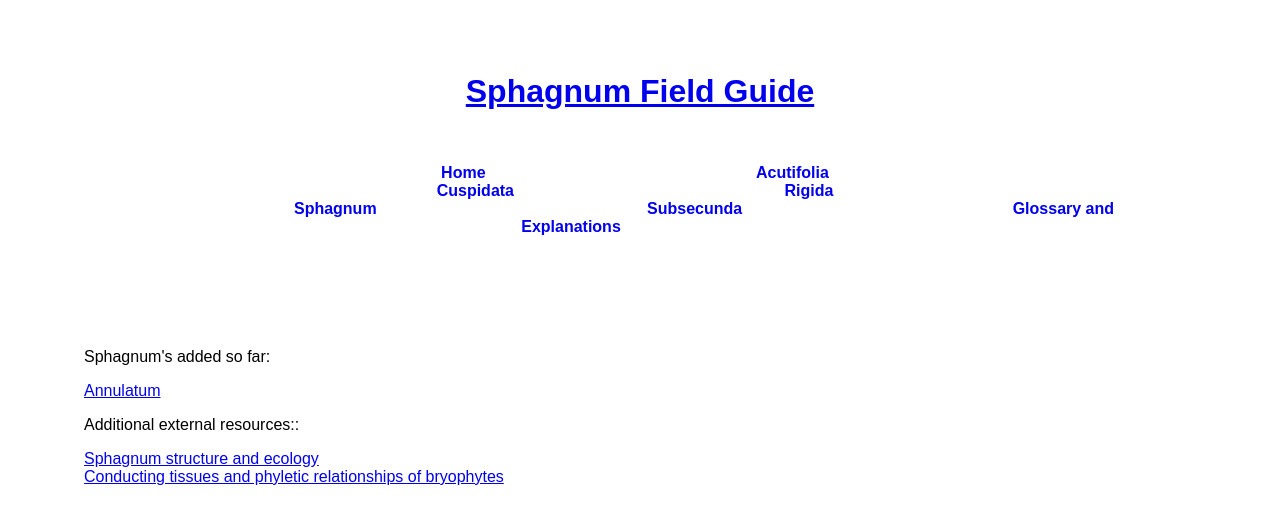
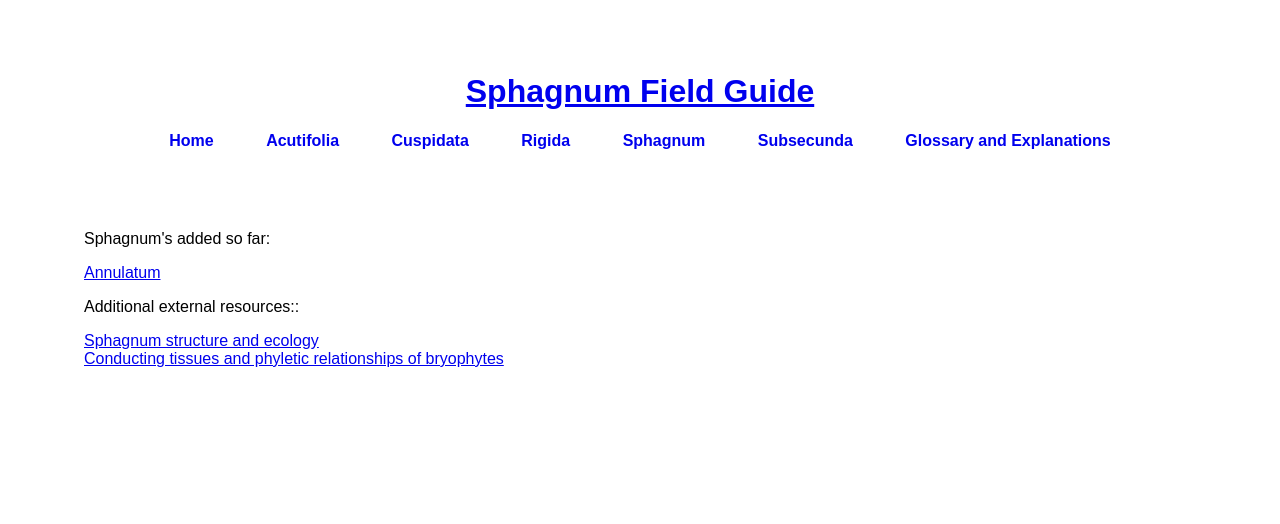
Before and after one commit to DanielESolbakk/Sphagnum-Field-Guide, a Jekyll site: the page built from index.md, in a window 1280 px wide. Shown: the top 524 px of the page. Built offline with Jekyll 4.4.1, drawn with Linux system fonts in a browser that asks for light colours; our own code applies the rules of GitHub Pages for plain Markdown files.

Commit message:
chore: smaller navigation padding

```diff
--- a/_layouts/default.html
+++ b/_layouts/default.html
@@ -20,7 +20,6 @@
                 <li><a href="{{ site.baseurl }}/Subgenus%20Sphagnum/">Sphagnum</a></li>
                 <li><a href="{{ site.baseurl }}/Subgenus%20Subsecunda/">Subsecunda</a></li>
                 <li><a href="{{ site.baseurl }}/Glossary%20and%20explanations/">Glossary and Explanations</a></li>
-
             </ul>
             </nav>
         </div>
--- a/assets/style.css
+++ b/assets/style.css
@@ -6,21 +6,22 @@ body {
 
 nav ul {
     list-style: none;
-    padding: 32px 64px; /* 32px top/bottom, 64px left/right */
+    padding: 0;
+    text-align: center;
+    margin: 0;
 }
 nav li {
-    display: inline;
-    margin-right: 10px;
-    padding: 32px 64px; /* 32px top/bottom, 64px left/right */
+    display: inline-block;
+    margin: 0 24px; /* Adjust spacing as needed */
+    padding: 0;
 }
 nav a {
     text-decoration: none;
     font-weight: bold;
-    padding: 32px 64px; /* 32px top/bottom, 64px left/right */
+    padding: 0;
 }
 img {
     max-width: 1200px;
-    width: 100%;
     height: auto;
 }
 @media (max-width: 600px) {
```
